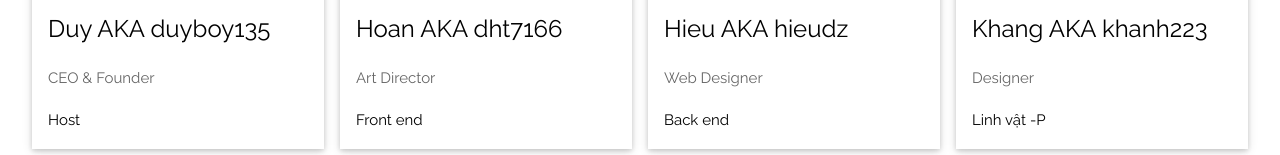
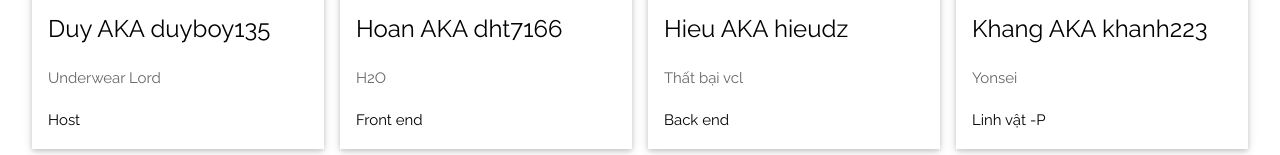
Before and after one commit to duyboy135/Learn-Nodejs, a website: page better_design.html in a window 1280 px wide. Shown: the part 1959-2114 px from the top of the page. Drawn offline with nearby package versions, Linux system fonts and the light colour scheme.

Commit message:
change picture and description

```diff
--- a/better_design.html
+++ b/better_design.html
@@ -121,7 +121,7 @@ body, html {
         <img src="https://preview.ibb.co/i3n3Q5/duyboy.jpg" alt="Duy" style="width:100%">
         <div class="w3-container">
           <h3>Duy AKA duyboy135</h3>
-          <p class="w3-opacity">CEO & Founder</p>
+          <p class="w3-opacity">Underwear Lord</p>
           <p>Host</p>
         </div>
       </div>
@@ -131,7 +131,7 @@ body, html {
         <img src="https://preview.ibb.co/gUiXJQ/hoan.jpg" alt="Hoan" style="width:100%">
         <div class="w3-container">
           <h3>Hoan AKA dht7166</h3>
-          <p class="w3-opacity">Art Director</p>
+          <p class="w3-opacity">H2O</p>
           <p>Front end</p>
         </div>
       </div>
@@ -141,7 +141,7 @@ body, html {
         <img src="https://preview.ibb.co/kgngCk/hieu.jpg" alt="Hieu" style="width:100%">
         <div class="w3-container">
           <h3>Hieu AKA hieudz</h3>
-          <p class="w3-opacity">Web Designer</p>
+          <p class="w3-opacity">Thất bại vcl</p>
           <p>Back end</p>
         </div>
       </div>
@@ -151,7 +151,7 @@ body, html {
         <img src="https://preview.ibb.co/diiMCk/khanh.jpg" alt="Khang" style="width:100%">
         <div class="w3-container">
           <h3>Khang AKA khanh223</h3>
-          <p class="w3-opacity">Designer</p>
+          <p class="w3-opacity">Yonsei</p>
           <p>Linh vật -P</p>
         </div>
       </div>
```
